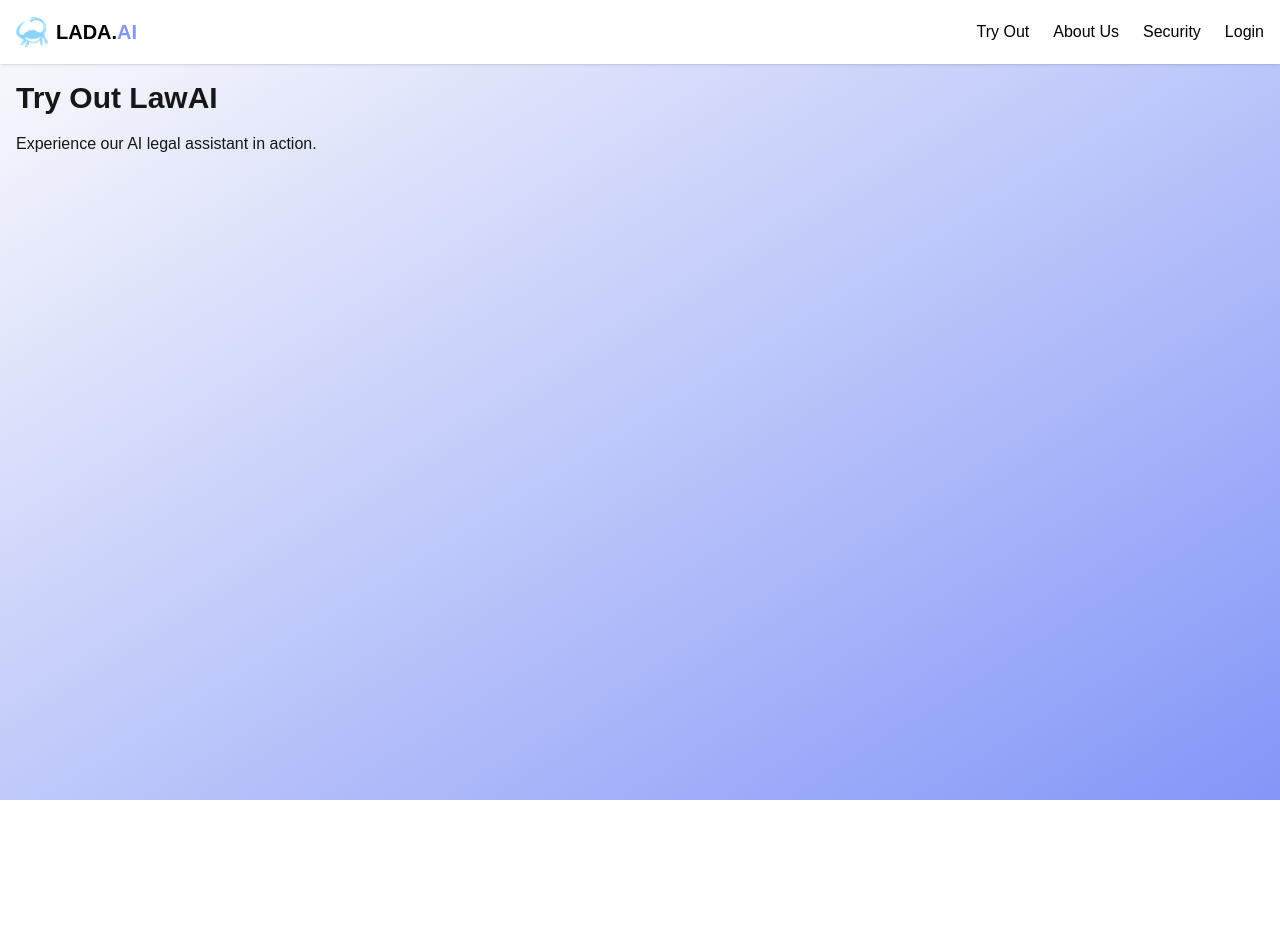
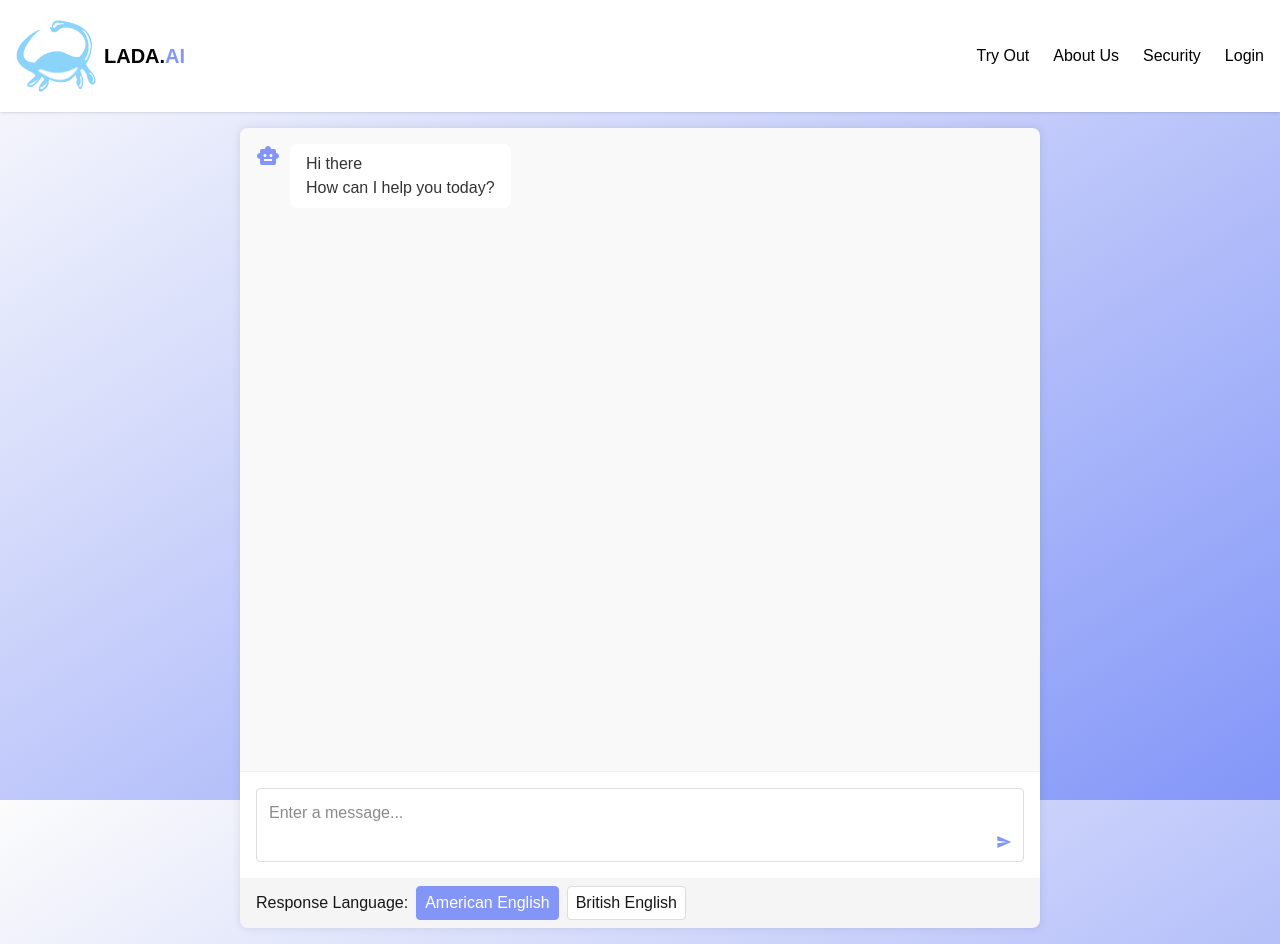
Before and after one commit to taisy03-uni/final-rag, a Next.js app: page /chat in a window 1280 px wide. Before the commit the page ends 800 px from the top, so only its background shows below. Built offline with nearby package versions, Linux system fonts and the light colour scheme; a web font is replaced by a local one.

Commit message:
navbar changes

```diff
--- /dev/null
+++ b/src/app/chat/chat.module.css
@@ -0,0 +1,113 @@
+/* chat.module.css */
+.chatbot {
+  max-width: 800px;
+  margin: 0 auto;
+  border-radius: 8px;
+  box-shadow: 0 0 10px rgba(0,0,0,0.1);
+  overflow: hidden;
+  display: flex;
+  flex-direction: column;
+  height: 100vh; /* or set a fixed height */
+}
+
+.chatbot header {
+  background: #8396F8;
+  padding: 16px;
+  color: white;
+  text-align: center;
+}
+
+.chatbox {
+  flex: 1;
+  overflow-y: auto;
+  padding: 16px;
+  background: #f9f9f9;
+}
+
+.chat {
+  display: flex;
+  gap: 10px;
+  margin-bottom: 16px;
+}
+
+.chat p {
+  padding: 8px 16px;
+  border-radius: 8px;
+  max-width: 75%;
+}
+
+.chat.incoming {
+  justify-content: flex-start;
+}
+
+.chat.incoming p {
+  background: white;
+  color: #333;
+}
+
+.inputContainer {
+  padding: 16px;
+  background: white;
+  border-top: 1px solid #eee;
+}
+
+.inputWrapper {
+  position: relative;
+  display: flex;
+}
+
+.textarea {
+  flex: 1;
+  border: 1px solid #ddd;
+  border-radius: 4px;
+  padding: 12px 50px 12px 12px;
+  resize: none;
+  min-height: 50px;
+  max-height: 150px;
+  width: 100%;
+}
+
+.sendBtn {
+  position: absolute;
+  right: 8px;
+  bottom: 8px;
+  background: transparent;
+  border: none;
+  cursor: pointer;
+  color: #8396F8;
+  padding: 4px;
+  display: flex;
+  align-items: center;
+  justify-content: center;
+}
+
+.sendBtn:hover {
+  color: #6478e0;
+}
+
+.languageSelector {
+  padding: 8px 16px;
+  background: #f5f5f5;
+  display: flex;
+  gap: 8px;
+  align-items: center;
+}
+
+.langBtn {
+  padding: 4px 8px;
+  border: 1px solid #ddd;
+  border-radius: 4px;
+  background: white;
+  cursor: pointer;
+}
+
+.langBtn.active {
+  background: #8396F8;
+  color: white;
+  border-color: #8396F8;
+}
+
+.icon {
+  color: #8396F8;
+  font-size: 24px;
+}
--- /dev/null
+++ b/src/app/chat/components/Buttons.tsx
@@ -0,0 +1,37 @@
+import React, { useState } from 'react';
+import styles from './chat.module.css'; // Assuming styles are in chat.module.css
+
+interface ButtonsProps {
+    onLanguageChange?: (language: 'american' | 'british') => void;
+}
+
+const Buttons: React.FC<ButtonsProps> = ({ onLanguageChange }) => {
+    const [activeLanguage, setActiveLanguage] = useState<'american' | 'british'>('american');
+
+    const handleLanguageChange = (language: 'american' | 'british') => {
+        setActiveLanguage(language);
+        onLanguageChange?.(language); // Notify parent component, if a callback is provided.
+    };
+
+    return (
+        <div className={styles.languageSelector}>
+            <span>Response Language:</span>
+            <button
+                className={`${styles.langBtn} ${activeLanguage === 'american' ? styles.active : ''}`}
+                data-lang="american"
+                onClick={() => handleLanguageChange('american')}
+            >
+                American English
+            </button>
+            <button
+                className={`${styles.langBtn} ${activeLanguage === 'british' ? styles.active : ''}`}
+                data-lang="british"
+                onClick={() => handleLanguageChange('british')}
+            >
+                British English
+            </button>
+        </div>
+    );
+};
+
+export default Buttons;
--- /dev/null
+++ b/src/app/chat/components/ChatInterface.tsx
@@ -0,0 +1,123 @@
+import React, { useState, useRef, useEffect } from 'react';
+import { MdSmartToy } from 'react-icons/md';
+import styles from '../chat.module.css';
+
+interface ChatInterfaceProps {
+  currentLanguage: string;
+}
+
+const ChatInterface: React.FC<ChatInterfaceProps> = ({ currentLanguage }) => {
+  const [userMessage, setUserMessage] = useState<string>('');
+  const [messages, setMessages] = useState<Array<{
+    text: string;
+    isOutgoing: boolean;
+  }>>([
+    { text: "Hi there\nHow can I help you today?", isOutgoing: false }
+  ]);
+  const chatboxRef = useRef<HTMLUListElement>(null);
+  const textareaRef = useRef<HTMLTextAreaElement>(null);
+
+  const API_KEY = "AIzaSyBwv5r749w6WcU6cfkPp7GdliKpPG3hpAg";
+  const API_URL = `https://generativelanguage.googleapis.com/v1beta/models/gemini-1.5-flash:generateContent?key=${API_KEY}`;
+
+  const getLanguageInstruction = () => {
+    return currentLanguage === 'british'
+      ? " [Please respond in British English using British spelling and terminology.]"
+      : "";
+  };
+
+  const generateResponse = async (message: string) => {
+    const languageInstruction = getLanguageInstruction();
+    const fullPrompt = message + languageInstruction;
+
+    const requestOptions = {
+      method: "POST",
+      headers: { "Content-Type": "application/json" },
+      body: JSON.stringify({
+        contents: [{
+          role: "user",
+          parts: [{ text: fullPrompt }]
+        }]
+      }),
+    };
+
+    try {
+      const response = await fetch(API_URL, requestOptions);
+      const data = await response.json();
+      if (!response.ok) throw new Error(data.error?.message || 'Unknown error');
+
+      const responseText = data.candidates[0].content.parts[0].text.replace(/\*\*(.*?)\*\*/g, '$1');
+      setMessages(prev => [...prev, { text: responseText, isOutgoing: false }]);
+    } catch (error) {
+      setMessages(prev => [...prev, {
+        text: error instanceof Error ? error.message : 'An error occurred',
+        isOutgoing: false
+      }]);
+    }
+  };
+
+  const handleChat = () => {
+    const message = userMessage.trim();
+    if (!message) return;
+
+    setUserMessage('');
+    setMessages(prev => [...prev, { text: message, isOutgoing: true }]);
+
+    setTimeout(() => {
+      setMessages(prev => [...prev, { text: "Thinking...", isOutgoing: false }]);
+      generateResponse(message);
+    }, 600);
+  };
+
+  const handleKeyDown = (e: React.KeyboardEvent) => {
+    if (e.key === 'Enter' && !e.shiftKey && window.innerWidth > 800) {
+      e.preventDefault();
+      handleChat();
+    }
+  };
+
+  useEffect(() => {
+    if (textareaRef.current) {
+      textareaRef.current.style.height = 'auto';
+      textareaRef.current.style.height = `${textareaRef.current.scrollHeight}px`;
+    }
+  }, [userMessage]);
+
+  useEffect(() => {
+    if (chatboxRef.current) {
+      chatboxRef.current.scrollTo(0, chatboxRef.current.scrollHeight);
+    }
+  }, [messages]);
+
+  return (
+    <>
+      <ul className={styles.chatbox} ref={chatboxRef}>
+        {messages.map((msg, index) => (
+          <li key={index} className={`${styles.chat} ${msg.isOutgoing ? '' : styles.incoming}`}>
+            {!msg.isOutgoing && <span className={styles.icon}><MdSmartToy /></span>}
+            <p>{msg.text}</p>
+          </li>
+        ))}
+      </ul>
+      <div className={styles.chatbot}>
+        <div className={styles.chatbot}>
+          <textarea
+            ref={textareaRef}
+            placeholder="Enter a message..."
+            spellCheck="false"
+            required
+            className={styles.textarea}
+            value={userMessage}
+            onChange={(e) => setUserMessage(e.target.value)}
+            onKeyDown={handleKeyDown}
+          ></textarea>
+          <button className={styles.sendBtn} onClick={handleChat}>
+            {/* MdSend will be imported in page.tsx */}
+          </button>
+        </div>
+      </div>
+    </>
+  );
+};
+
+export default ChatInterface;
--- a/src/app/chat/page.tsx
+++ b/src/app/chat/page.tsx
@@ -1,9 +1,38 @@
+import React from 'react';
+import styles from './chat.module.css';
+import { MdSmartToy, MdSend } from 'react-icons/md';
+import ChatInterface from './components/ChatInterface';
+import Buttons from './components/Buttons';
 
-export default function TryOut() {
-    return (
-      <div>
-        <h1 className="text-3xl font-bold mb-4">Try Out LawAI</h1>
-        <p>Experience our AI legal assistant in action.</p>
+const Chatbot: React.FC = () => {
+  return (
+    <div className={styles.chatbot}>
+      <ul className={styles.chatbox}>
+        <li className={`${styles.chat} ${styles.incoming}`}>
+          <span className={styles.icon}><MdSmartToy /></span>
+          <p>Hi there <br />How can I help you today?</p>
+        </li>
+      </ul>
+      <div className={styles.inputContainer}>
+        <div className={styles.inputWrapper}>
+          <textarea
+            placeholder="Enter a message..."
+            spellCheck="false"
+            required
+            className={styles.textarea}
+          ></textarea>
+          <button className={styles.sendBtn}>
+            <MdSend />
+          </button>
+        </div>
       </div>
-    );
-  }
+      <div className={styles.languageSelector}>
+        <span>Response Language:</span>
+        <button className={`${styles.langBtn} ${styles.active}`} data-lang="american">American English</button>
+        <button className={styles.langBtn} data-lang="british">British English</button>
+      </div>
+    </div>
+  );
+};
+
+export default Chatbot;
--- a/src/app/globals.css
+++ b/src/app/globals.css
@@ -17,7 +17,7 @@
 @media (prefers-color-scheme: dark) {
   :root {
     --background: #0a0a0a;
-    --foreground: #ededed;
+    --foreground: #000000;
   }
 }
 
--- a/src/app/page.tsx
+++ b/src/app/page.tsx
@@ -7,9 +7,11 @@ export default function Home() {
       <AnimatedBackground />
 
       <div className="text-center py-10 relative z-10">
-        <h1 className="text-4xl font-bold mb-6">Welcome to LawAI</h1>
+      <h1 className="text-8xl font-bold hover:text-[#354AB8] transition-colors">
+            <span className="text-black">LADA.</span>
+            <span className="text-[#8396F8]">AI</span>
+        </h1>
         <p className="text-xl text-gray-600">
-          Your legal assistant powered by AI
         </p>
       </div>
     </div>
--- a/src/components/Navbar.tsx
+++ b/src/components/Navbar.tsx
@@ -7,7 +7,7 @@ export default function Navbar() {
       <div className="container mx-auto flex justify-between items-center">
         <div className="flex items-center space-x-2">
           {/* Logo Image */}
-          <div className="h-8 w-8 relative"> {/* Adjust size as needed */}
+          <div className="h-20 w-20 relative"> {/* make the size bigger*/}
             <Image
               src="/logo.png"
               alt="LADA.AI Logo"
```
Also changed, not shown: package.json (+6 -5 lines), 1 other file (tests, documents, lock files or other folders).
